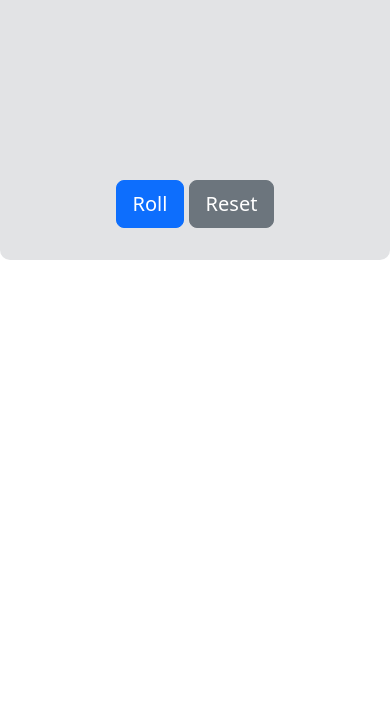
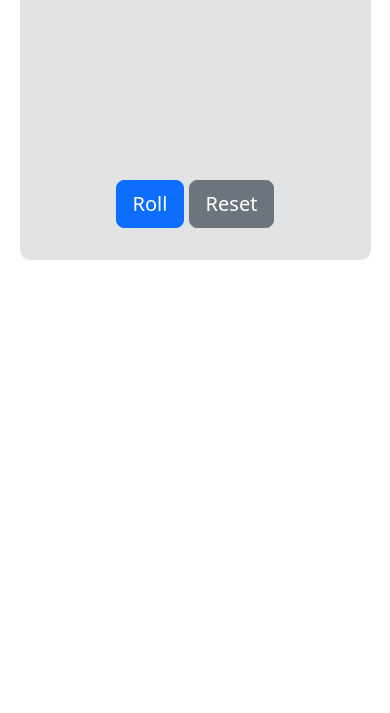
Before and after one commit to adityapotdar11/Roll-Dice, a plain HTML site: page index.html in a window 390 px wide. Shown: the part 131-844 px from the top of the page. Drawn offline with nearby package versions, Linux system fonts and the light colour scheme.

Commit message:
Responsive working

```diff
--- a/assets/css/style.css
+++ b/assets/css/style.css
@@ -1,9 +1,19 @@
-.image-section{
+.image-section {
     height: 150px;
     display: flex;
     justify-content: center;
     align-items: center;
 }
-.roll-section{
+.roll-section {
     border-radius: 10px;
 }
+
+/* Media query Start */
+@media screen and (max-width: 767px) {
+    .roll-section {
+        margin: auto;
+        width: 90%;
+    }
+}
+
+/* Media query End */
```
